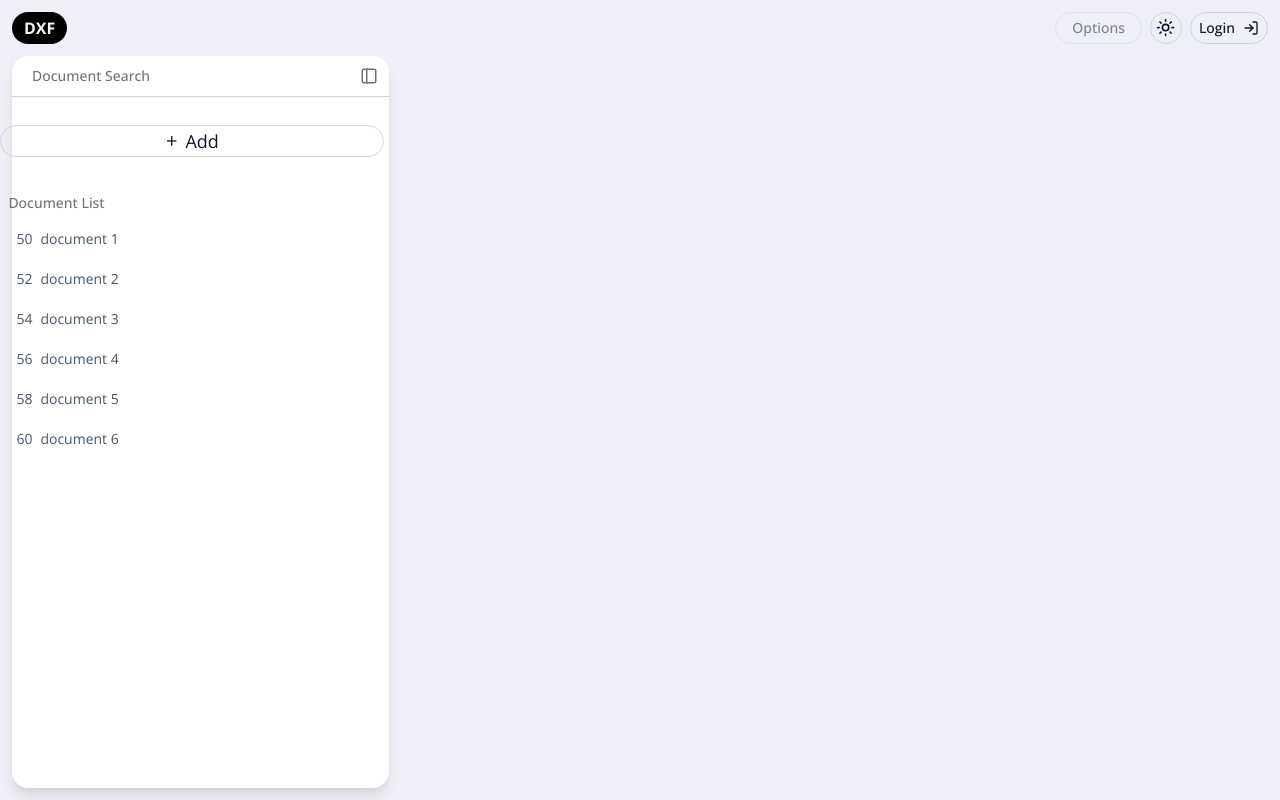
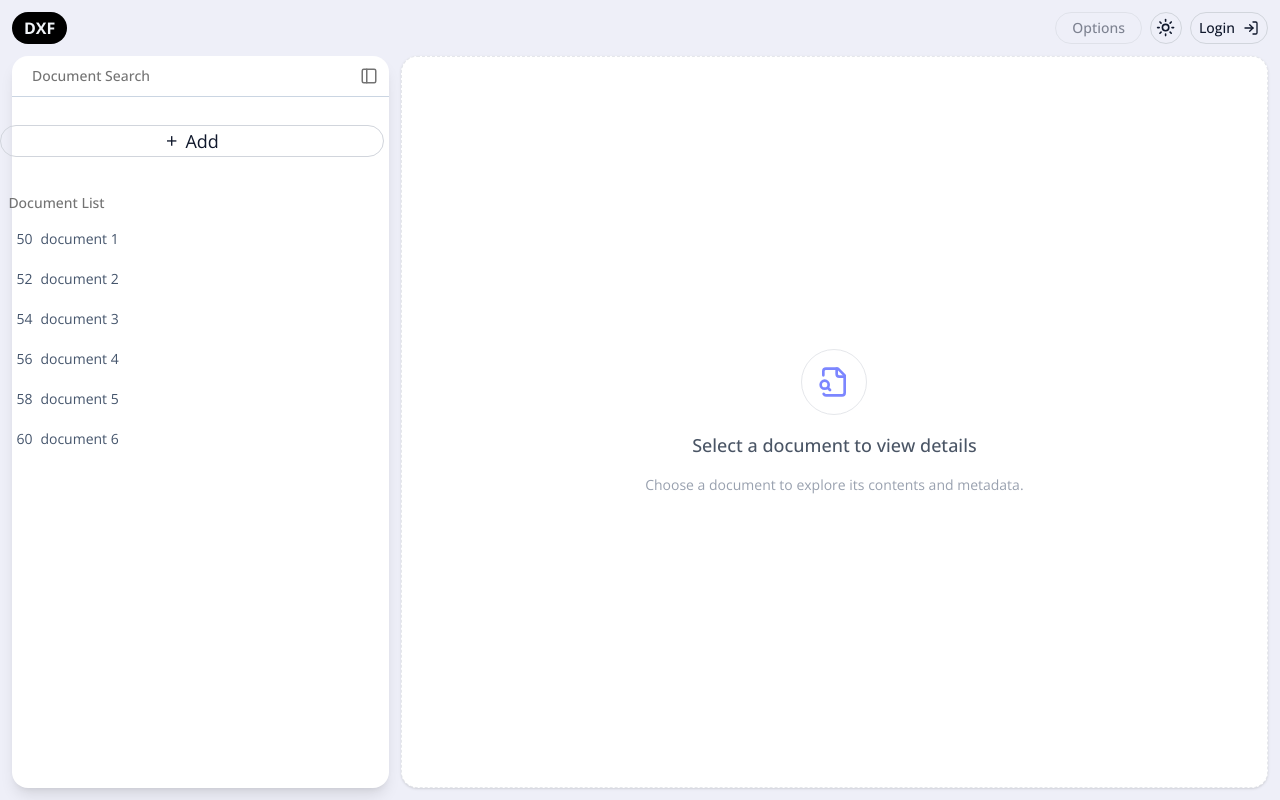
Before and after one commit to Gokulsidd/dfx-new, a Next.js app: page / in a window 1280 px wide. Built offline with nearby package versions, Linux system fonts and the light colour scheme.

Commit message:
added no-document-page

```diff
--- a/src/components/chat-document-tab.jsx
+++ b/src/components/chat-document-tab.jsx
@@ -16,7 +16,7 @@ const ChatDocumentTab = () => {
 
   return (
     <Card
-    className={` text-slate-800 h-full flex flex-col rounded-2xl shadow-lg  ${
+    className={` text-slate-800 h-full flex flex-col rounded-2xl shadow-sm  ${
       isCollapsed ? "w-[50px]" : "w-full"
     }`}
     >
--- a/src/components/metadata-tab.jsx
+++ b/src/components/metadata-tab.jsx
@@ -16,7 +16,7 @@ const MetaDataTab = () => {
 
   return (
     <Card
-      className={`text-slate-800 h-full  flex flex-col rounded-2xl shadow-lg transition-all duration-300  ${
+      className={`text-slate-800 h-full  flex flex-col rounded-2xl shadow-sm transition-all duration-300  ${
         isCollapsed ? "w-[50px] min-w-[50px]" : "w-full"
       }`}
     >
--- /dev/null
+++ b/src/components/no-document-selected.jsx
@@ -0,0 +1,36 @@
+"use client";
+
+import { FileSearch } from "lucide-react";
+import { Card, CardContent } from "./ui/card";
+import { motion } from "framer-motion";
+
+const NoDocumentSelected = () => {
+  return (
+    <motion.div
+      initial={{ opacity: 0, y: 10 }}
+      animate={{ opacity: 1, y: 0 }}
+      transition={{ duration: 0.3 }}
+      className="w-full h-full "
+    >
+      <Card className="h-full w-full rounded-2xl border border-dashed border-gray-200 bg-white transition-colors">
+        <CardContent className="w-full h-full flex flex-col justify-center items-center gap-4 p-6">
+          <motion.div
+            whileHover={{ scale: 1.05 }}
+            whileTap={{ scale: 0.95 }}
+            className="p-4 bg-white rounded-full border border-gray-200"
+          >
+            <FileSearch className="text-indigo-400" size={32} />
+          </motion.div>
+          <p className="text-gray-600 font-medium text-lg text-center">
+            Select a document to view details
+          </p>
+          <p className="text-gray-400 text-sm text-center max-w-md">
+            Choose a document to explore its contents and metadata.
+          </p>
+        </CardContent>
+      </Card>
+    </motion.div>
+  );
+};
+
+export default NoDocumentSelected;
--- a/src/components/preview-tab.jsx
+++ b/src/components/preview-tab.jsx
@@ -15,7 +15,7 @@ const PreviewTab = () => {
 
   return (
     <Card
-      className={` text-slate-800 h-full flex flex-col rounded-xl shadow-lg ${
+      className={` text-slate-800 h-full flex flex-col rounded-2xl shadow-sm ${
         isCollapsed ? "w-[50px]" : "w-full"
       }`}
     >
--- a/src/components/tabs-container.jsx
+++ b/src/components/tabs-container.jsx
@@ -4,6 +4,7 @@ import { lazy, Suspense } from "react";
 import DocumentSearchTab from "./document-search-tab";
 import useStore from "@/store/useStore";
 import { Skeleton } from "./ui/skeleton";
+import NoDocumentSelected from "./no-document-selected";
 
 const ChatDocumentTab = lazy(() => import("./chat-document-tab"))
 const MetaDataTab = lazy(() => import("./metadata-tab"))
@@ -13,11 +14,12 @@ const TabsContainer = () => {
   const { selectedTabs } = useStore();
 
   return (
-    <div className="h-full ">
+    <div className="h-full">
       {/* Desktop View */}
       <div className="block h-full">
         <main className="w-full h-full flex flex-col md:flex-row justify-start items-center gap-3 px-2">
           <DocumentSearchTab />
+          {selectedTabs.options?.length === 0 && <NoDocumentSelected /> }
           <Suspense fallback={<Skeleton className={'w-full h-full bg-gray-200/70 rounded-2xl'} />} >
           {selectedTabs.options?.some((item) => item.label === "Metadata") && (<MetaDataTab />)}
           {selectedTabs.options?.some((item) => item.label === "Preview") && (<PreviewTab />)}
@@ -25,15 +27,6 @@ const TabsContainer = () => {
           </Suspense>
         </main>
       </div>
-
-      {/* Mobile View */}
-      <div className="hidden">
-        <div className="w-full text-center py-4 bg-gray-50 rounded-lg shadow-sm">
-          <p className="text-slate-600 font-medium">
-            Mobile components will be built here.
-          </p>
-        </div>
-      </div>
     </div>
   );
 };
--- a/src/components/ui/tooltip.jsx
+++ b/src/components/ui/tooltip.jsx
@@ -40,13 +40,11 @@ function TooltipContent({
         data-slot="tooltip-content"
         sideOffset={sideOffset}
         className={cn(
-          "bg-black text-primary-foreground animate-in fade-in-0 zoom-in-95 data-[state=closed]:animate-out data-[state=closed]:fade-out-0 data-[state=closed]:zoom-out-95 data-[side=bottom]:slide-in-from-top-2 data-[side=left]:slide-in-from-right-2 data-[side=right]:slide-in-from-left-2 data-[side=top]:slide-in-from-bottom-2 z-50 w-fit rounded-md px-3 py-1.5 text-xs text-balance",
+          "bg-black text-primary-foreground animate-in fade-in-0 ml-2 zoom-in-95 data-[state=closed]:animate-out data-[state=closed]:fade-out-0 data-[state=closed]:zoom-out-95 data-[side=bottom]:slide-in-from-top-2 data-[side=left]:slide-in-from-right-2 data-[side=right]:slide-in-from-left-2 data-[side=top]:slide-in-from-bottom-2 z-50 w-fit rounded-md px-3 py-1.5 text-xs text-balance",
           className
         )}
         {...props}>
         {children}
-        <TooltipPrimitive.Arrow
-          className="bg-black fill-black z-50 size-2.5 translate-y-[calc(-50%_-_2px)] rotate-45 rounded-[2px]" />
       </TooltipPrimitive.Content>
     </TooltipPrimitive.Portal>)
   );
```
Also changed, not shown: public/pdf.png (added), 1 other file (tests, documents, lock files or other folders).
